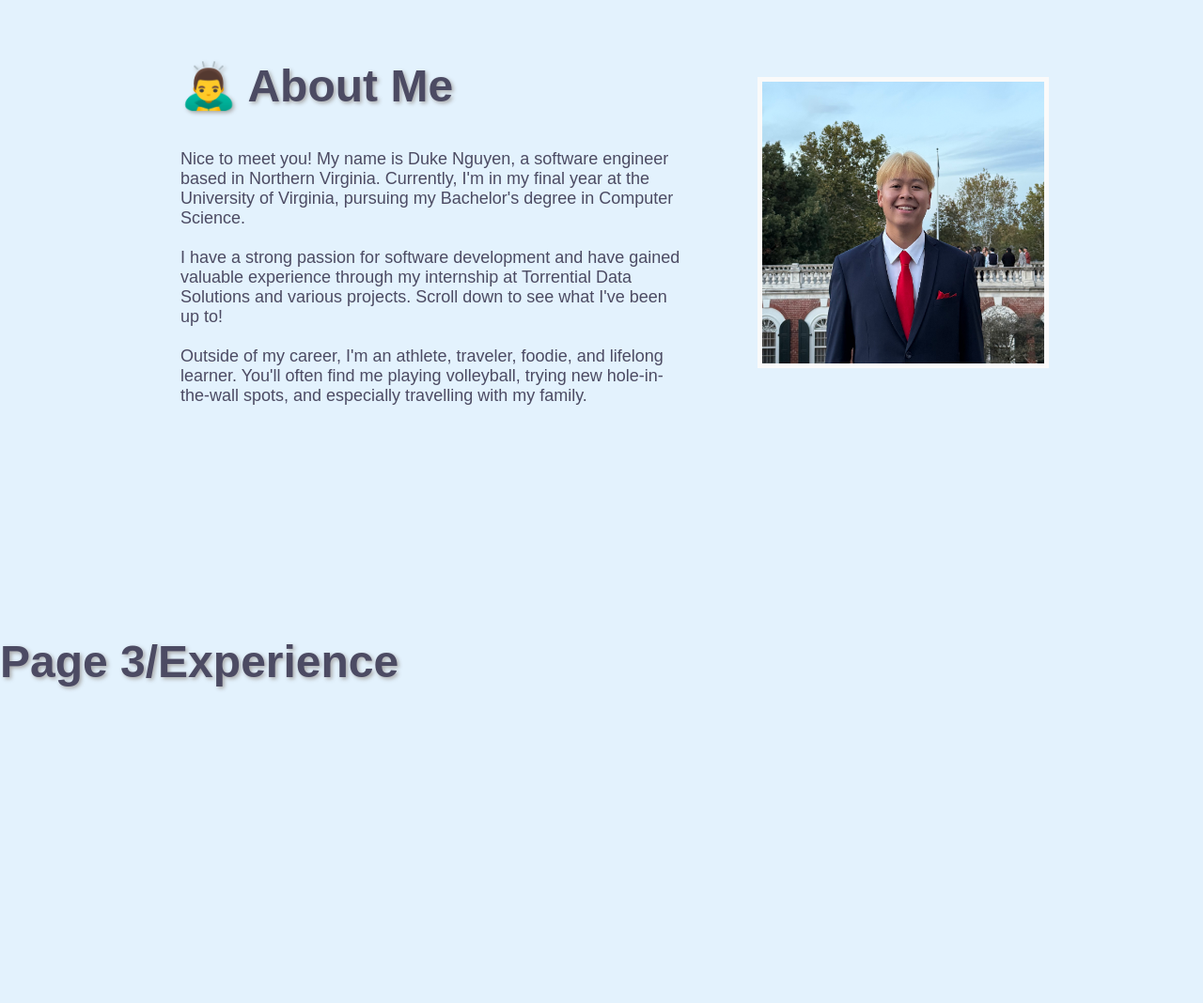
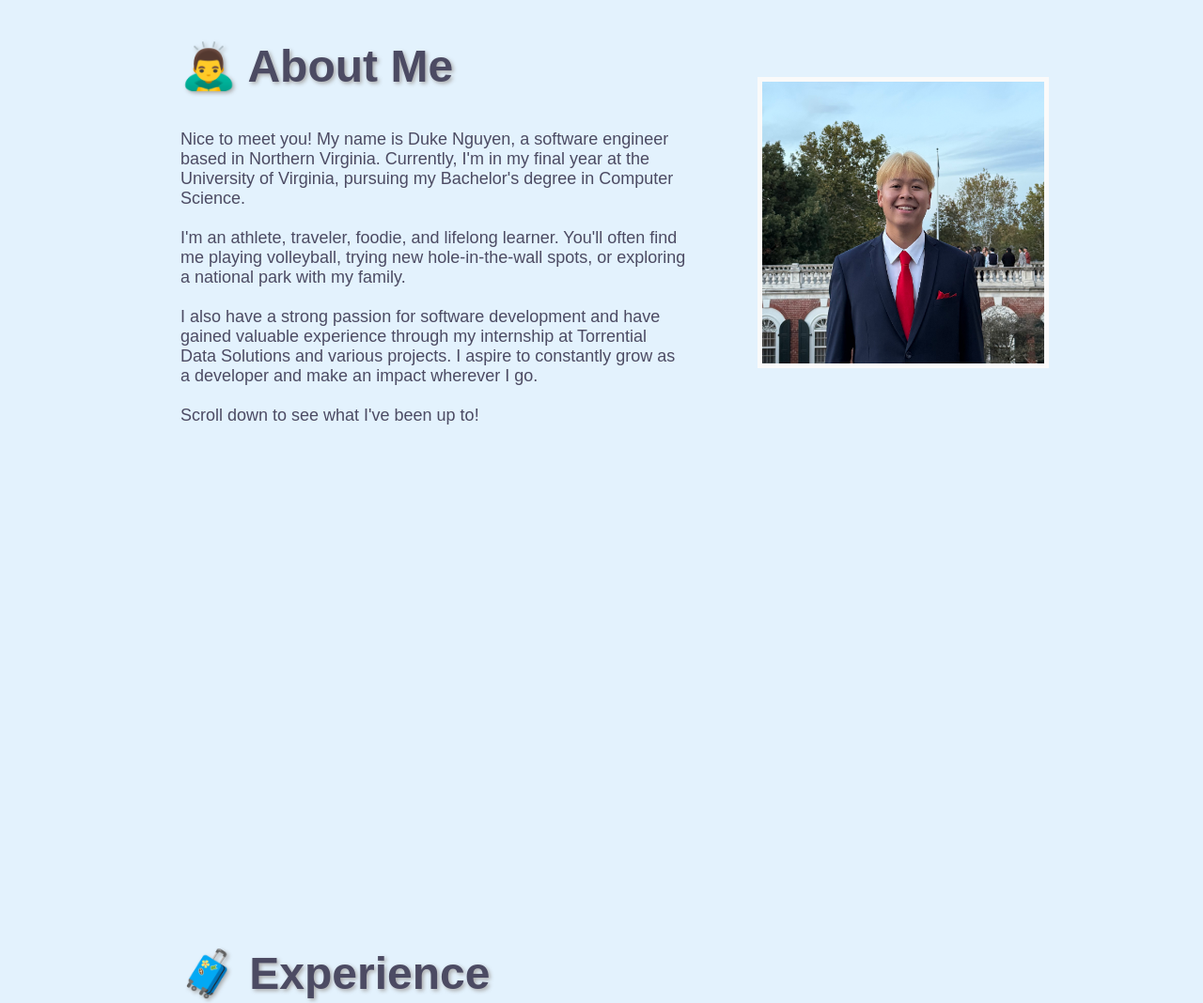
Before and after one commit to duk3y/portfolio, a plain HTML site: page index.html in a window 1280 px wide. Shown: the part 963-2031 px from the top of the page at 94% size. Drawn offline with Linux system fonts and the light colour scheme; a web font is replaced by a local one.

Commit message:
Display grid for experience page

```diff
--- a/index.html
+++ b/index.html
@@ -14,7 +14,7 @@
 </head>
 
 <body>
-  <div class="navbar">
+  <div class="navbar"> <!--TODO: Add basic navbar, add button to swap between side navbar and basic navbar-->
     <ul>
       <li><a href="#homepage">Home</a></li>
       <li><a href="#about">About Me</a></li>
@@ -26,11 +26,11 @@
   <div class="page" id="homepage">
     <div class="nameplate">
       <h2>👋 Hello, I'm</h2>
-      <h1>Duke Nguyen</h1>
+      <h1 class="gradient">Duke Nguyen</h1>
       <h3>Software Engineer and Developer</h3>
     </div>
   </div>
-  <div class="page" id="about">
+  <div class="page" id="about"> <!--TODO: Change picture, make dimension adjustments-->
     <div class="text">
       <h2>
         🙇‍♂️ About Me
@@ -38,18 +38,23 @@
       <p>Nice to meet you! My name is Duke Nguyen, a software engineer based in Northern Virginia. Currently, I'm in my
         final year at the University of Virginia, pursuing my Bachelor's degree in Computer Science.
         <br /><br />
-        I have a strong passion for software development and have gained valuable experience through my
-        internship at Torrential Data Solutions and various projects. Scroll down to see what I've been up to!
+        I'm an athlete, traveler, foodie, and lifelong learner. You'll often find me playing
+        volleyball, trying new hole-in-the-wall spots, or exploring a national park with my family.
         <br /><br />
-        Outside of my career, I'm an athlete, traveler, foodie, and lifelong learner. You'll often find me playing
-        volleyball, trying new hole-in-the-wall spots, and especially travelling with my family.
+        I also have a strong passion for software development and have gained valuable experience through my
+        internship at Torrential Data Solutions and various projects. I aspire to constantly grow as a developer and
+        make an impact wherever I go.
+        <br /><br />
+        Scroll down to see what I've been up to!
+
+
       </p>
     </div>
     <img src="images/IMG_6283.jpg" alt="A Photo of Duke Nguyen" />
   </div>
   <div class="page" id="experience">
-    <h2>
-      Page 3/Experience
+    <h2 class="title">
+      🧳 Experience
     </h2>
   </div>
   <div class="page" id="projects">
--- a/styles/style.css
+++ b/styles/style.css
@@ -2,6 +2,7 @@ html {
   font-size: 12px;
   font-family: 'Zalando Sans SemiExpanded', sans-serif;
   background-color: #E3F2FD;
+  scroll-behavior: smooth;
 }
 body {
   margin: 0;
@@ -12,8 +13,6 @@ h1{
   line-height: 0;
   text-align: left;
   text-shadow: #a8a8a8 2px 2px 4px;
-  word-wrap: break-word;
-  white-space: normal;
   color: #4C4B63;
 }
 h2 {
@@ -57,7 +56,7 @@ a:clicked {
 #homepage {
   display: grid;
   grid-template-columns: 20% 60% 20%;
-  grid-template-rows: 30% 40% 30%;
+  grid-template-rows: 30% 70%;
 }
 .nameplate{
   grid-column-start: 2;
@@ -90,3 +89,15 @@ img {
   width: 300px;
   height: 300px;
 }
+#experience{
+  display: grid;
+  grid-template-columns: 15% 35% 10% 25% 15%;
+  grid-template-rows: 10% 80% 10%;
+  align-items: center;
+}
+.title{
+  grid-column-start: 2;
+  grid-column-end: 3;
+  grid-row-start: 2;
+  grid-row-end: 3;
+}
```
